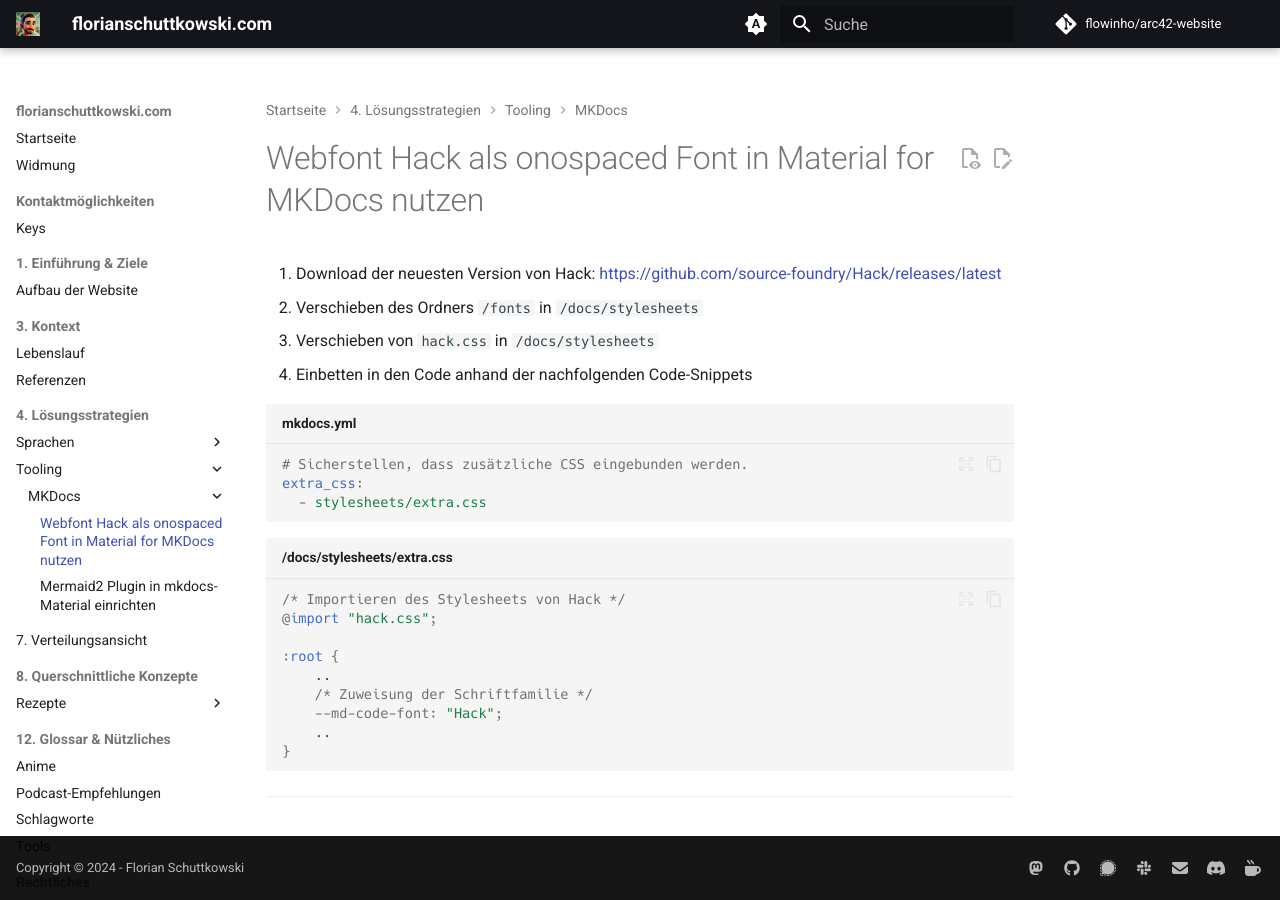
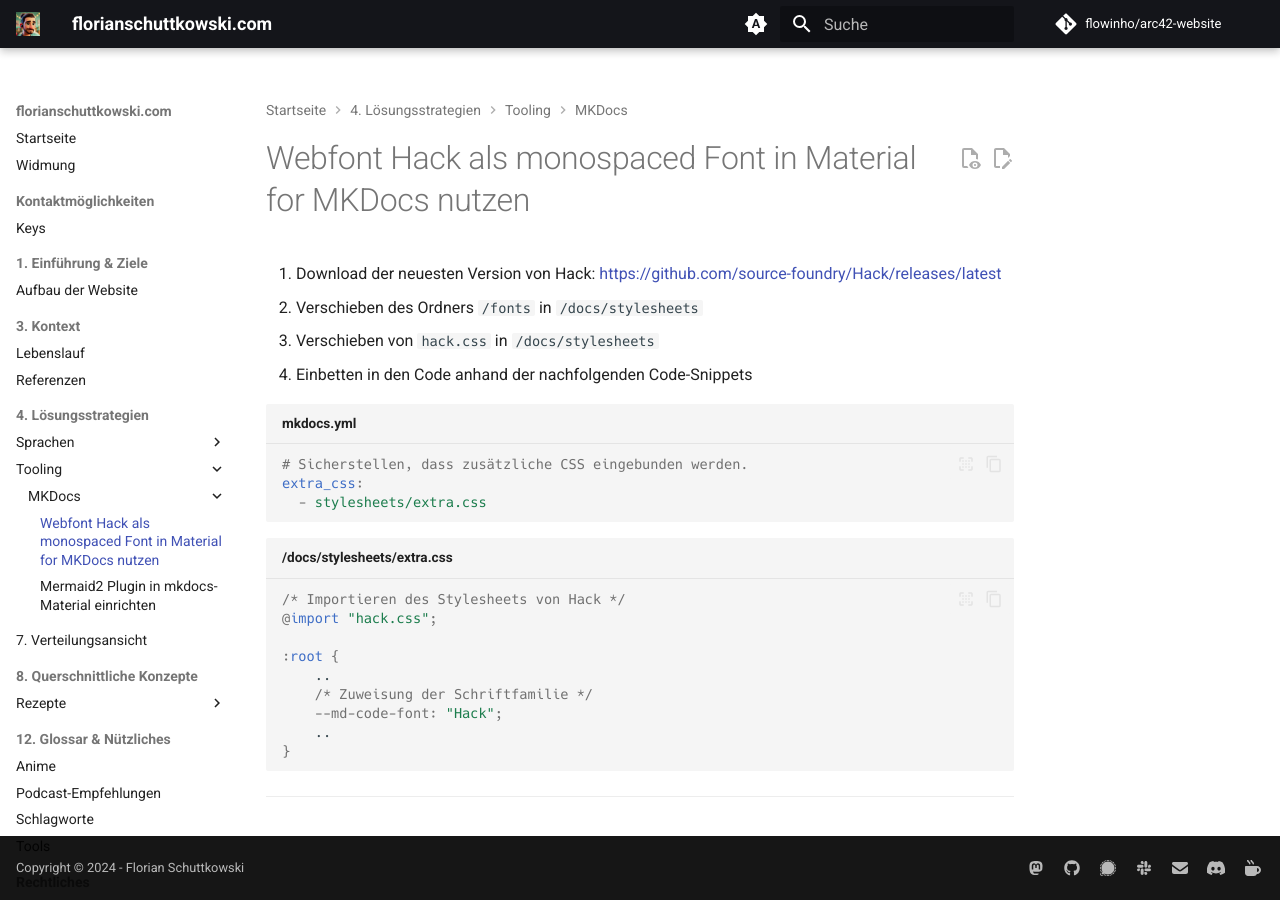
Before and after one commit to md42/arc42-website, an MkDocs documentation site: the page built from docs/loesung/Tooling/MKDocs/hack-font-mkdocs.md, in a window 1280 px wide. Built offline with MkDocs 1.6.1 and Material for MkDocs 9.7.7, drawn with Linux system fonts in a browser that asks for light colours; plug-ins that fetch from the network failed and are left out; comment, search, counter and statistics services are not loaded.

Commit message:
Fix typo

```diff
--- a/docs/loesung/Tooling/MKDocs/hack-font-mkdocs.md
+++ b/docs/loesung/Tooling/MKDocs/hack-font-mkdocs.md
@@ -1,4 +1,4 @@
-# Webfont Hack als onospaced Font in Material for MKDocs nutzen
+# Webfont Hack als monospaced Font in Material for MKDocs nutzen
 
 1. Download der neuesten Version von Hack: [https://github.com/source-foundry/Hack/releases/latest](https://github.com/source-foundry/Hack/releases/latest)
 1. Verschieben des Ordners `/fonts` in `/docs/stylesheets`
```
